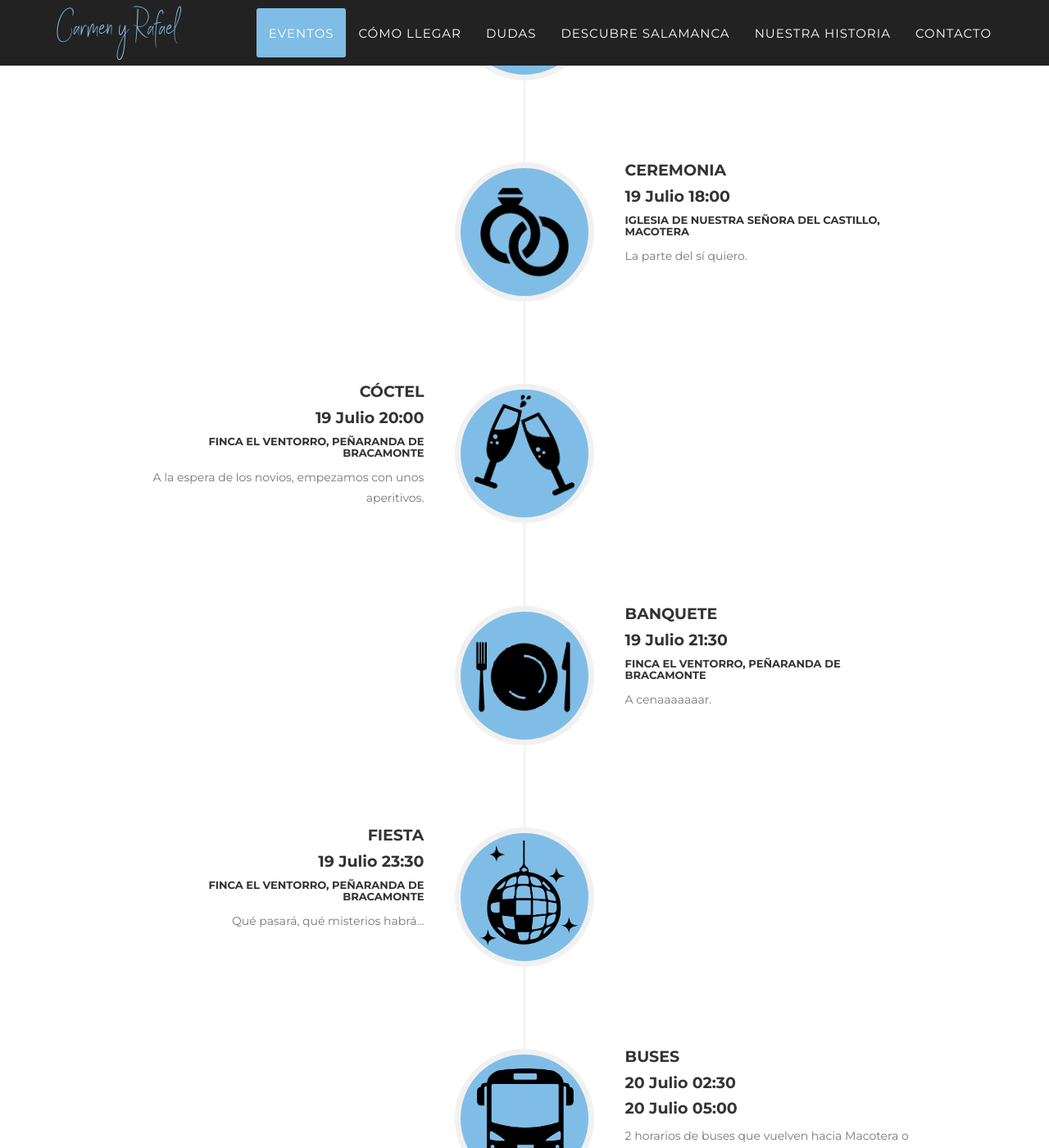
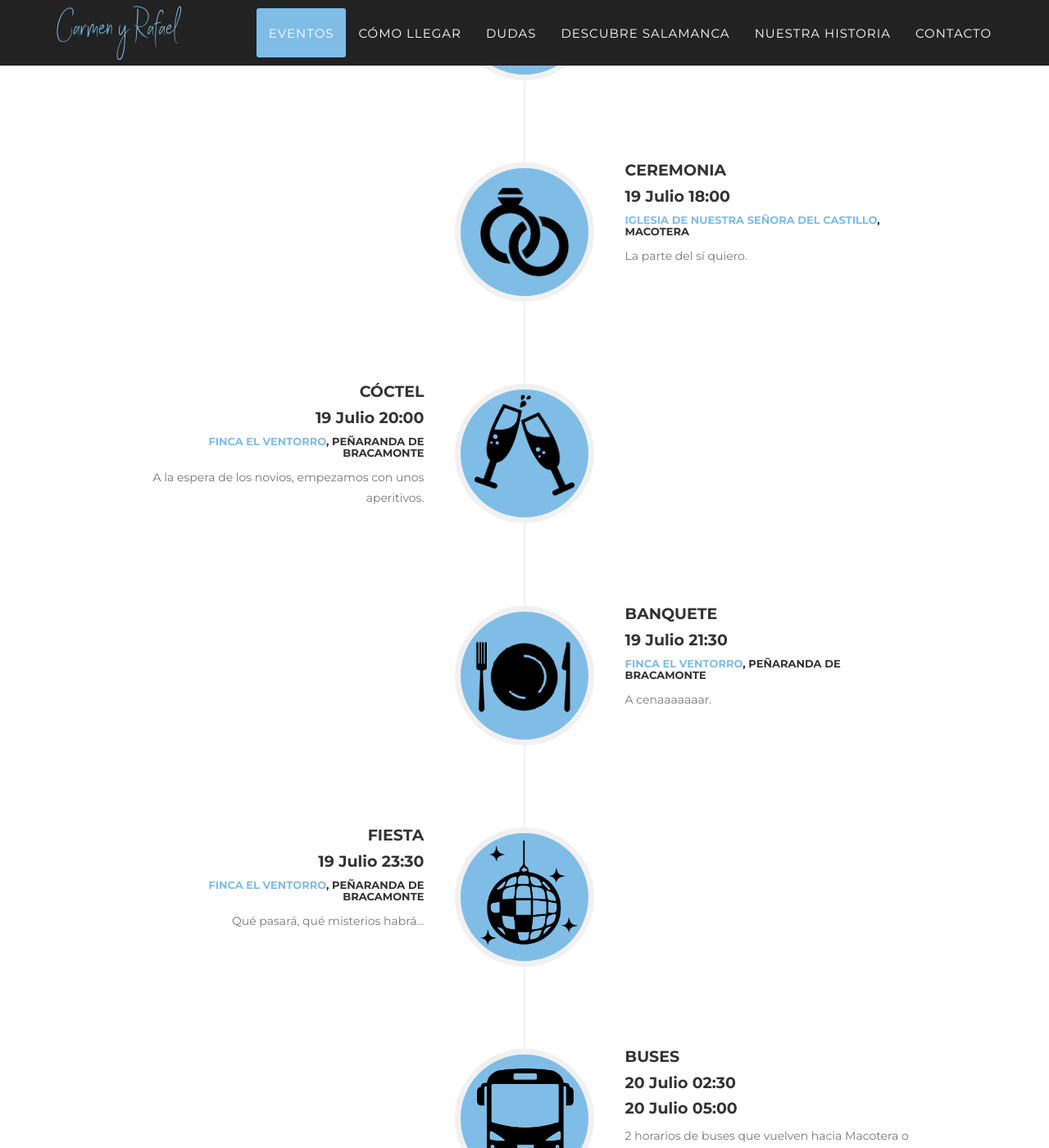
Before and after one commit to elena333/elena333.github.io, a Jekyll site: the page built from index.html, in a window 1280 px wide and 1400 px high, scrolled down 1074 px. Shown: the whole window at 82% size. Built offline with Jekyll 4.4.1, drawn with Linux system fonts in a browser that asks for light colours; some web fonts are replaced; part of the change alters nothing that is shown.

```diff
--- a/_includes/en_data/events.html
+++ b/_includes/en_data/events.html
@@ -17,7 +17,7 @@
                             <div class="timeline-heading">
                                 <h4>Pre-Boda</h4>
                                 <h4 class="subheading">18 Julio 20:00</h4>
-                                <h6><a href="https://www.google.com/maps/place/Casa+Rural+Cortijo+Macoterano/@40.8314335,-5.2953307,1187m/data=!3m2!1e3!4b1!4m6!3m5!1s0xd3f69a4187175c5:0x597d580d56be412a!8m2!3d40.8314295!4d-5.2927504!16s%2Fg%2F1q5bp3mc1?entry=ttu&g_ep=EgoyMDI1MDUxMi4wIKXMDSoASAFQAw%3D%3D">Casa Rural Cortijo Macoterano</a></h6>
+                                <h6><a href="https://www.google.com/maps/place/Casa+Rural+Cortijo+Macoterano/@40.8314335,-5.2953307,1187m/data=!3m2!1e3!4b1!4m6!3m5!1s0xd3f69a4187175c5:0x597d580d56be412a!8m2!3d40.8314295!4d-5.2927504!16s%2Fg%2F1q5bp3mc1?entry=ttu&g_ep=EgoyMDI1MDUxMi4wIKXMDSoASAFQAw%3D%3D">Casa Rural Cortijo Macoterano</a>, Macotera</h6>
                             </div>
                             <div class="timeline-body">
                                 <p class="text-muted">Calentando motores.</p>
@@ -32,7 +32,7 @@
                             <div class="timeline-heading">
                                 <h4>Ceremonia</h4>
                                 <h4 class="subheading">19 Julio 18:00</h4>
-                                <h6>Iglesia de Nuestra Señora del Castillo, Macotera</h6>
+                                <h6><a href="https://www.google.com/maps/place/Iglesia+Parroquial+de+Nuestra+Se%C3%B1ora+del+Castillo/@40.8309122,-5.2880155,1181m/data=!3m2!1e3!4b1!4m6!3m5!1s0xd3f69dc5d5686b7:0x825ec676f4467994!8m2!3d40.8309122!4d-5.2854352!16s%2Fg%2F1yjg7_h5b?entry=ttu&g_ep=EgoyMDI1MDUxMi4wIKXMDSoASAFQAw%3D%3D">Iglesia de Nuestra Señora del Castillo</a>, Macotera</h6>
                             </div>
                             <div class="timeline-body">
                                 <p class="text-muted">La parte del sí quiero.</p>
@@ -47,7 +47,7 @@
                             <div class="timeline-heading">
                                 <h4>Cóctel</h4>
                                 <h4 class="subheading">19 Julio 20:00</h4>
-                                <h6>Finca el Ventorro, Peñaranda de Bracamonte</h6>
+                                <h6><a href="https://www.google.com/maps/place/Finca+el+Ventorro/@40.9030247,-5.1804998,286m/data=!3m1!1e3!4m6!3m5!1s0xd3f5c5e2f14cdd5:0x804936f85f33d84b!8m2!3d40.9036224!4d-5.1805311!16s%2Fg%2F11b6bvpst9?entry=ttu&g_ep=EgoyMDI1MDUxMi4wIKXMDSoASAFQAw%3D%3D">Finca el Ventorro</a>, Peñaranda de Bracamonte</h6>
                             </div>
                             <div class="timeline-body">
                                 <p class="text-muted">A la espera de los novios, empezamos con unos aperitivos.</p>
@@ -62,7 +62,7 @@
                             <div class="timeline-heading">
                                 <h4>Banquete</h4>
                                 <h4 class="subheading">19 Julio 21:30</h4>
-                                <h6>Finca el Ventorro, Peñaranda de Bracamonte</h6>
+                                <h6><a href="https://www.google.com/maps/place/Finca+el+Ventorro/@40.9030247,-5.1804998,286m/data=!3m1!1e3!4m6!3m5!1s0xd3f5c5e2f14cdd5:0x804936f85f33d84b!8m2!3d40.9036224!4d-5.1805311!16s%2Fg%2F11b6bvpst9?entry=ttu&g_ep=EgoyMDI1MDUxMi4wIKXMDSoASAFQAw%3D%3D">Finca el Ventorro</a>, Peñaranda de Bracamonte</h6>
                             </div>
                             <div class="timeline-body">
                                 <p class="text-muted">A cenaaaaaaar.</p>
@@ -77,7 +77,7 @@
                             <div class="timeline-heading">
                                 <h4>Fiesta</h4>
                                 <h4 class="subheading">19 Julio 23:30</h4>
-                                <h6>Finca el Ventorro, Peñaranda de Bracamonte</h6>
+                                <h6><a href="https://www.google.com/maps/place/Finca+el+Ventorro/@40.9030247,-5.1804998,286m/data=!3m1!1e3!4m6!3m5!1s0xd3f5c5e2f14cdd5:0x804936f85f33d84b!8m2!3d40.9036224!4d-5.1805311!16s%2Fg%2F11b6bvpst9?entry=ttu&g_ep=EgoyMDI1MDUxMi4wIKXMDSoASAFQAw%3D%3D">Finca el Ventorro</a>, Peñaranda de Bracamonte</h6>
                             </div>
                             <div class="timeline-body">
                                 <p class="text-muted">Qué pasará, qué misterios habrá...</p>
```
